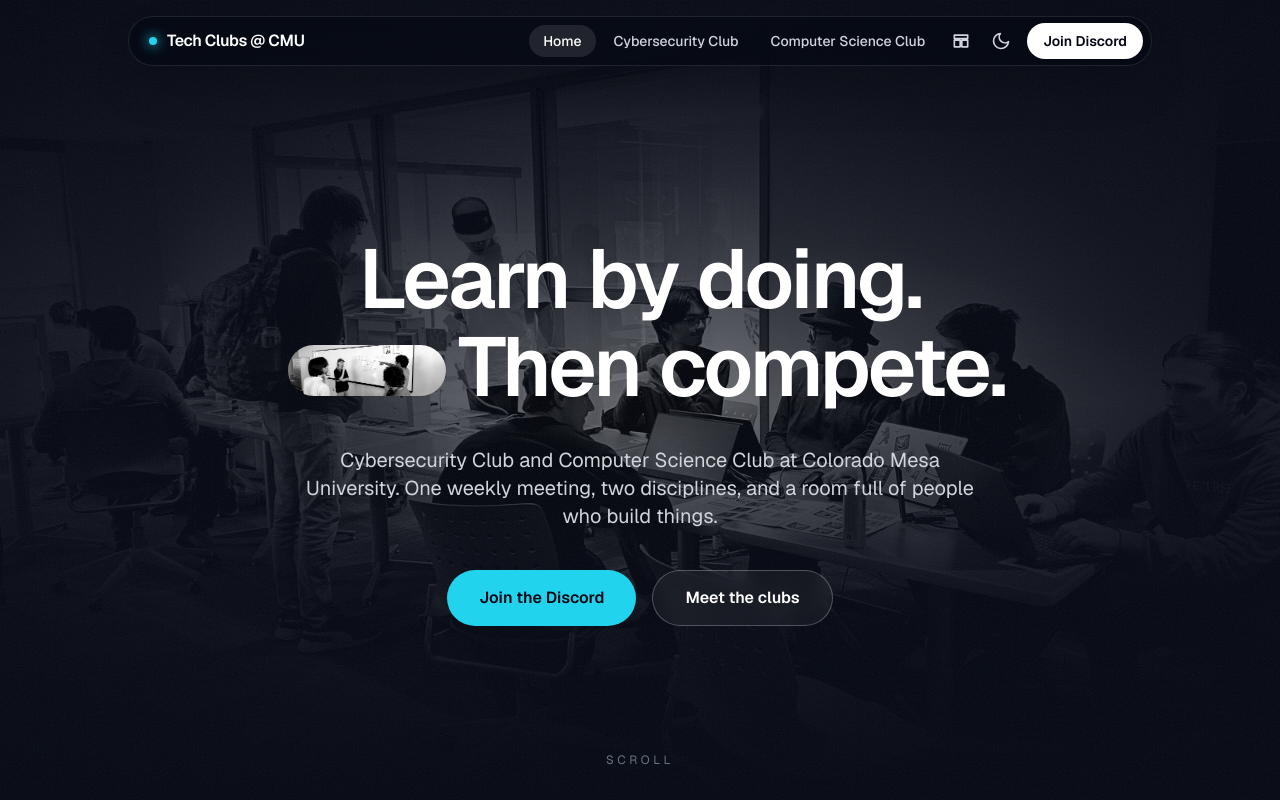
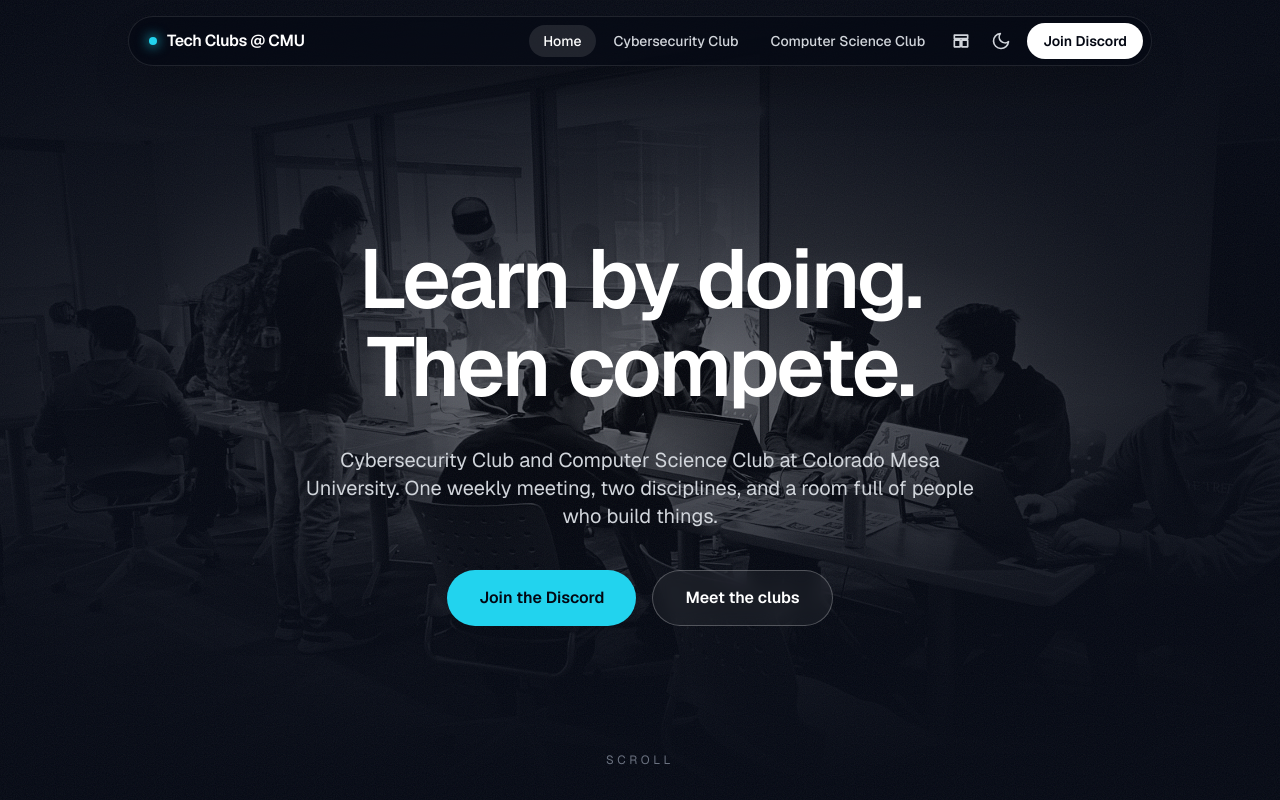
Before and after one commit to CMU-Techsynergy-and-Cybersecurity-Clubs/website, a Next.js app: page / in a window 1280 px wide. Shown: the top 800 px of the page. Built offline with nearby package versions, Linux system fonts and the light colour scheme.

Commit message:
Remove inline pill image from hero headline

```diff
--- a/src/components/landing/Hero.tsx
+++ b/src/components/landing/Hero.tsx
@@ -16,7 +16,6 @@ export default function Hero() {
           .timeline({ defaults: { ease: 'power3.out' } })
           .from('[data-hero-bg]', { scale: 1.12, duration: 2.4, ease: 'power2.out' }, 0)
           .from('[data-hero-word]', { yPercent: 110, opacity: 0, duration: 1, stagger: 0.07 }, 0.2)
-          .from('[data-hero-pill]', { scaleX: 0, duration: 0.9, ease: 'expo.out' }, 0.7)
           .from('[data-hero-fade]', { y: 24, opacity: 0, duration: 0.9, stagger: 0.12 }, 0.9)
       })
     },
@@ -52,12 +51,6 @@ export default function Hero() {
             ))}
           </span>
           <span className="block overflow-hidden pb-[0.08em]">
-            <span
-              data-hero-pill
-              className="mx-[0.15em] mb-[0.08em] inline-block h-[0.62em] w-[1.9em] origin-left rounded-full bg-cover bg-center align-middle grayscale contrast-125 saturate-50"
-              style={{ backgroundImage: `url(${withBasePath('/icpc/IMG_0640.jpg')})` }}
-              aria-hidden="true"
-            />
             {line2.map((w) => (
               <span key={w} className="mr-[0.22em] inline-block last:mr-0">
                 <span data-hero-word className="inline-block">{w}</span>
```
